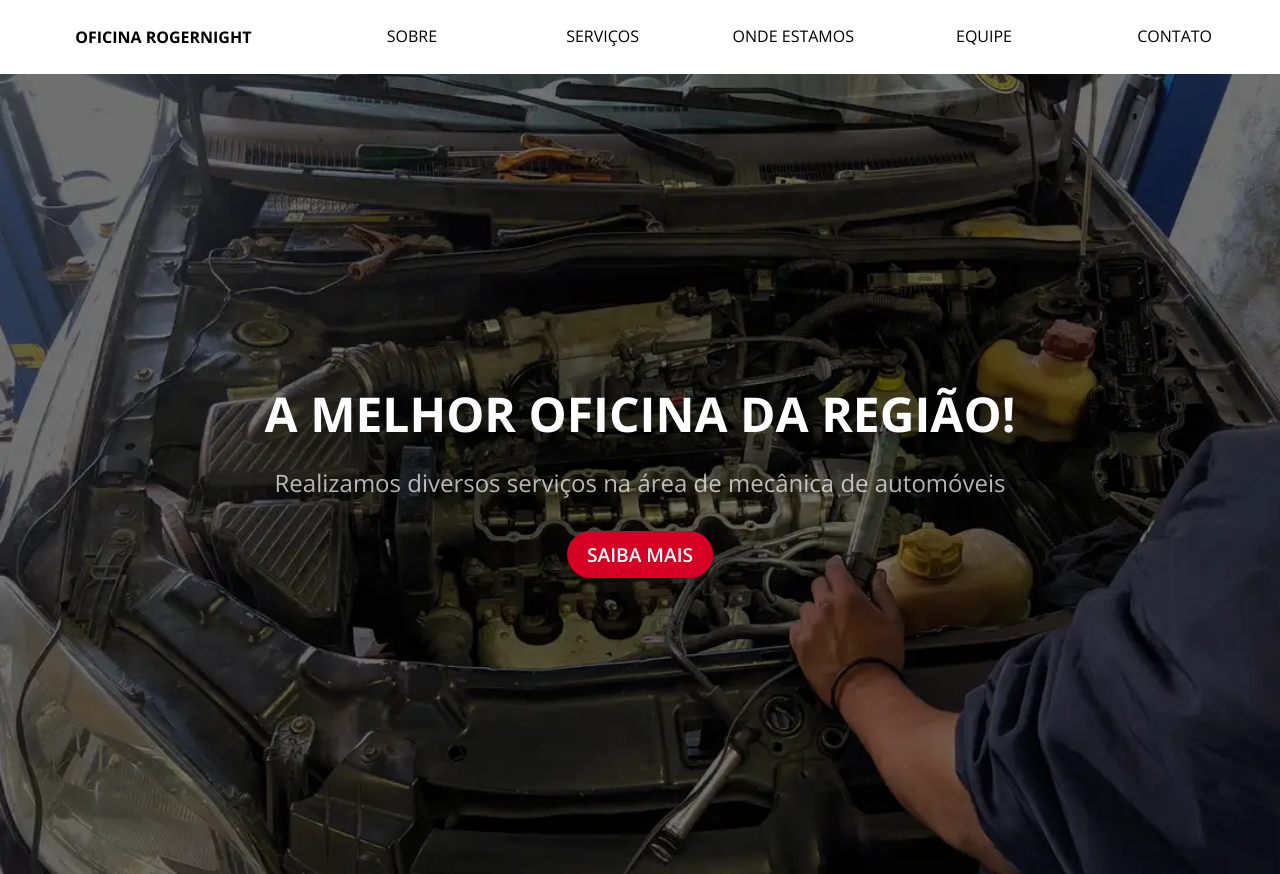
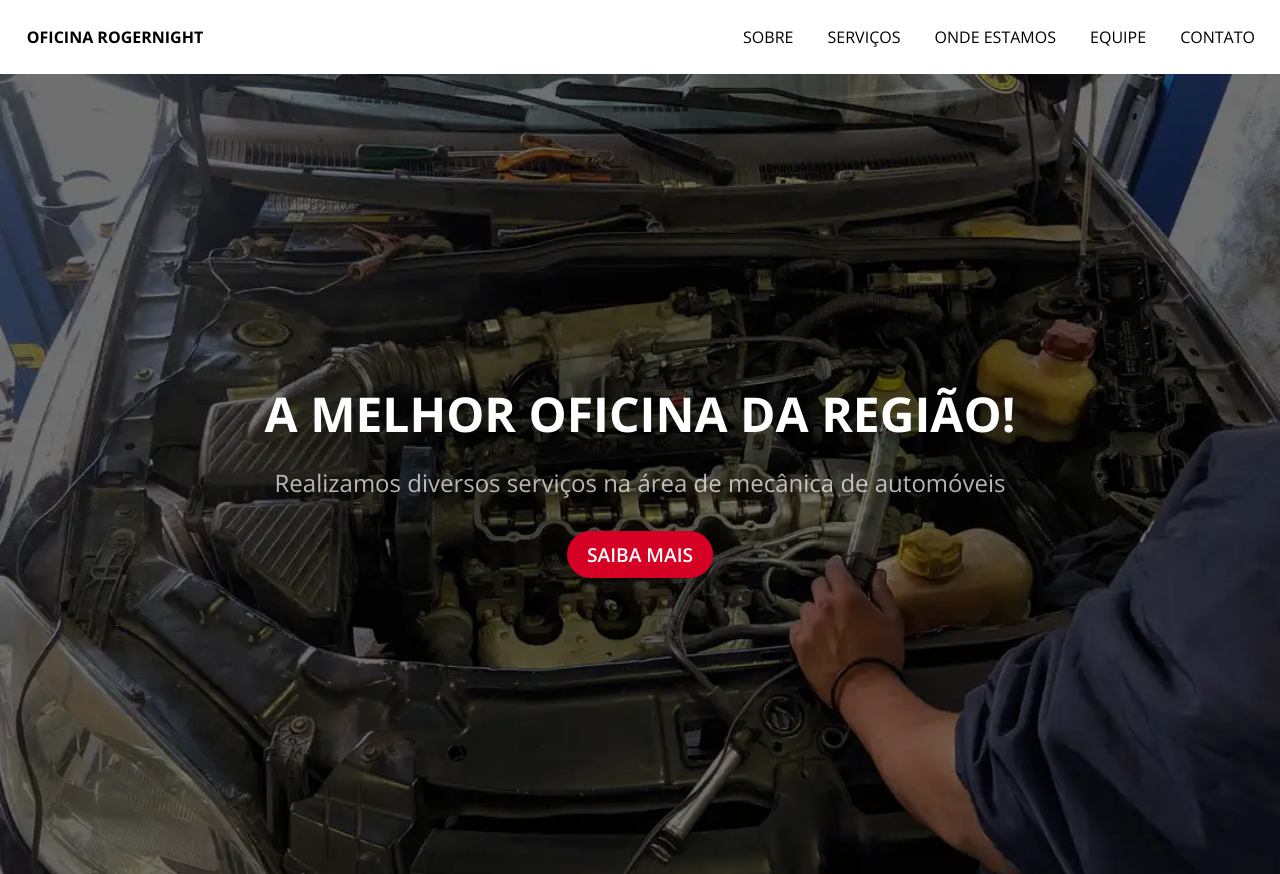
Before and after one commit to OFRGNight/OFRGNight.github.io, an Eleventy site: page src/index.njk in a window 1280 px wide. Shown: the top 874 px of the page. Built offline with nearby package versions, Linux system fonts and the light colour scheme; Eleventy itself is replaced by a stand-in of ours; files that its build step writes are made by us from their sources; files whose address does not match are found by name; what eleventy-sass would draw is missing.

Commit message:
Improve Header

```diff
--- a/src/assets/css/style.scss
+++ b/src/assets/css/style.scss
@@ -62,6 +62,7 @@ h2 {
     .nav {
       display: none !important;
       grid-template-columns: 1fr !important;
+      grid-column: span 2;
     }
     #menuLabel {
       display: block !important;
@@ -96,26 +97,23 @@ h2 {
 
 header {
   display: grid;
-  grid-template-areas: "logo nav nav";
+  grid-template-columns: 1fr auto;
   padding: 10px;
   label {
     font-weight: bold;
   }
+  align-items: center;
 }
 
 .logo {
-  grid-area: logo;
   padding: 1rem;
-  align-self: center;
   text-align: center;
+  max-width: 210px;
 }
 
 .nav {
-  display: grid; // None mobile
-  grid-area: nav;
   padding: 0;
-  // text-align: right;
-  grid-template-columns: repeat(5, 1fr);
+  grid-template-columns: repeat(auto-fit, 1fr);
   a:hover,
   a:focus {
     color: #d50024;
```
Also changed, not shown: docs/assets/css/style.css.
